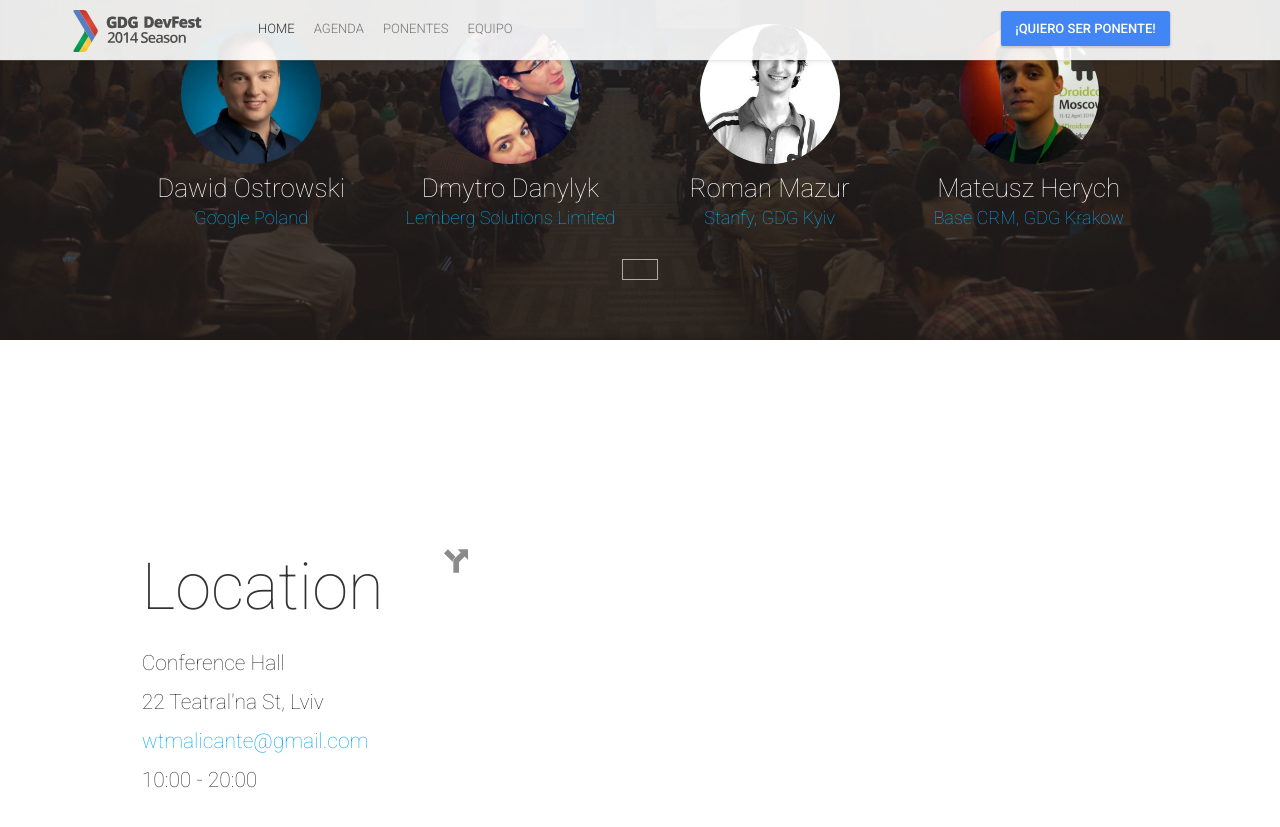
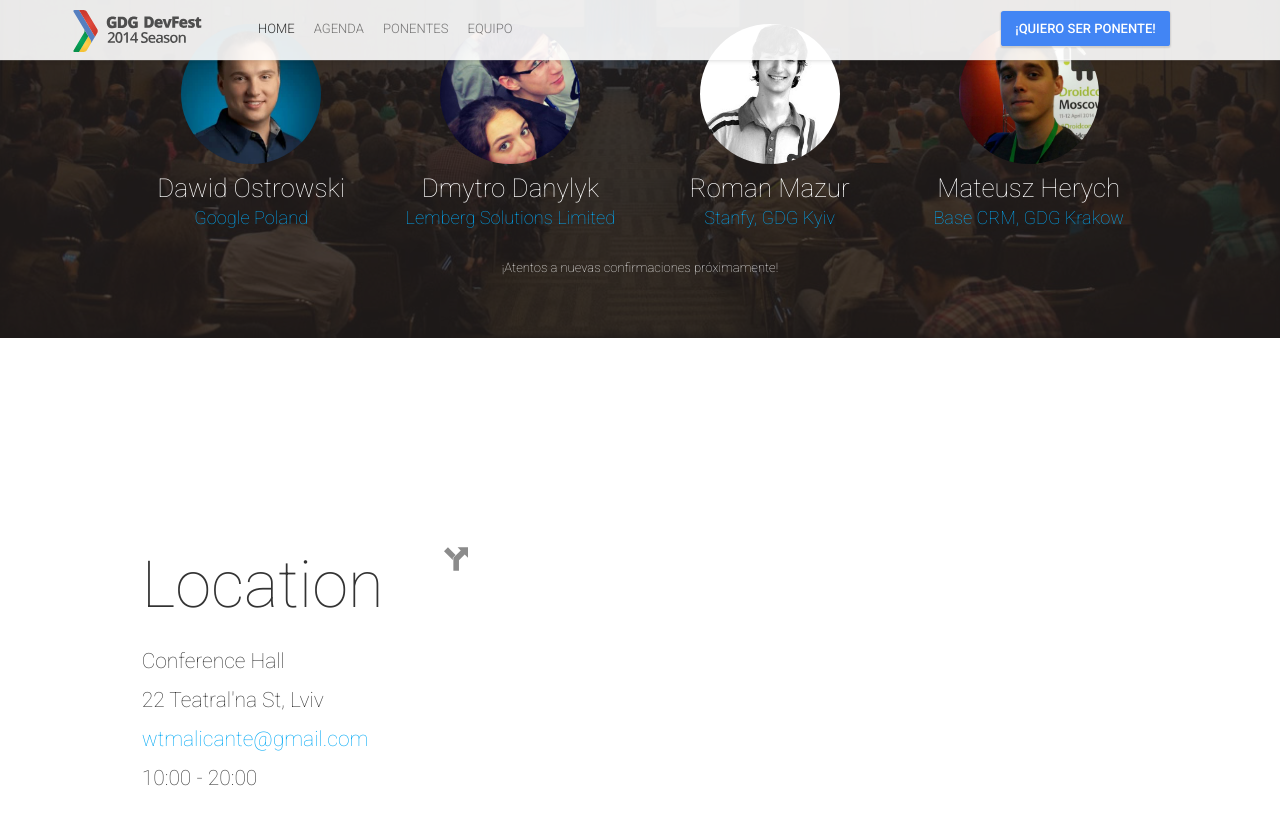
Before and after one commit to wtmalicante/wtmalicante.github.io, a Jekyll site: the page built from index.html, in a window 1280 px wide and 900 px high, scrolled down 1688 px. Shown: the top 827 px of the window. Built offline with Jekyll 4.4.1, drawn with Linux system fonts in a browser that asks for light colours; nearby versions of some CDN libraries; comment, search, counter and statistics services are not loaded.

Commit message:
Update rockstar-speakers.html

```diff
--- a/_includes/rockstar-speakers.html
+++ b/_includes/rockstar-speakers.html
@@ -5,9 +5,11 @@
 		<div class="col-lg-10 col-lg-offset-1 rockstar-speakers-list">
 			<h3 id="rockstar-speaker-title">{{ site.rockstarSpeakersTitle }}</h3>
 			<div class="clearfix"></div>
-			<span class="bordered">
+
+			<div id="rockstarSpeakersText">{{ site.rockstarSpeakersText }}</div>
+			<!--<span class="bordered">
 				<a href="{{ site.baseurl }}/speakers/" class="bottom-section-link waves-effect waves-button waves-light">{{ site.rockstarSpeakersButtonText }}</a>
-			</span>
+			</span>-->
 		</div>
 	</div>
 </section>
```
